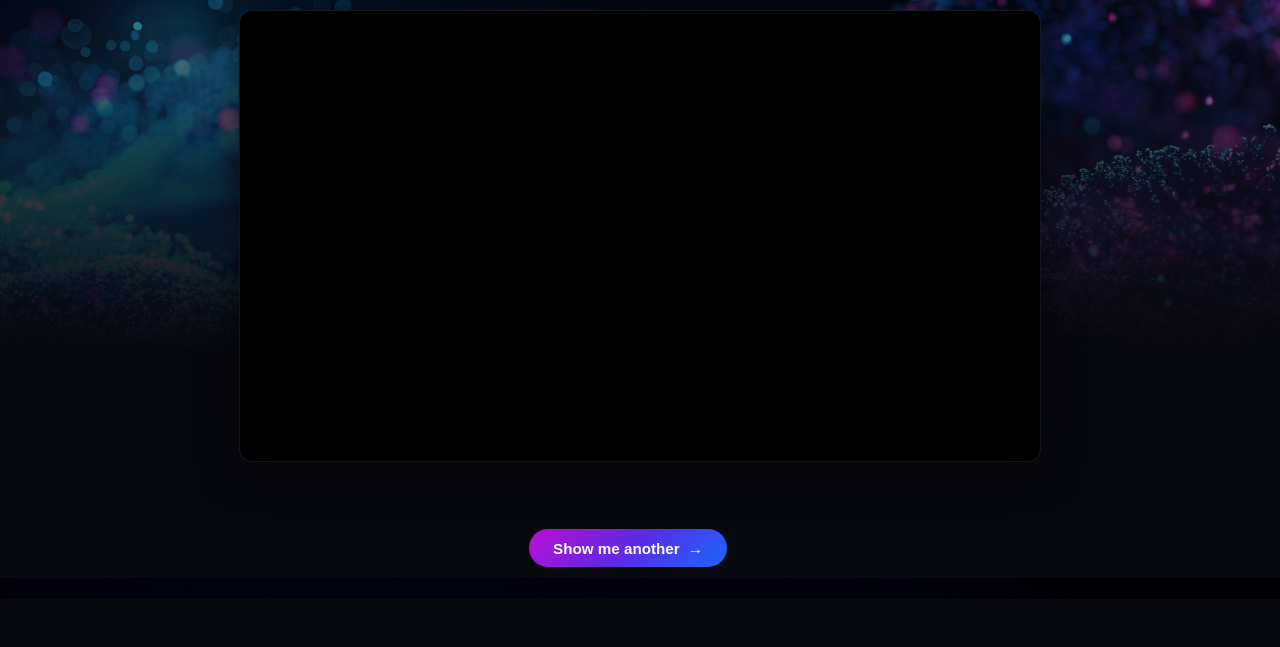
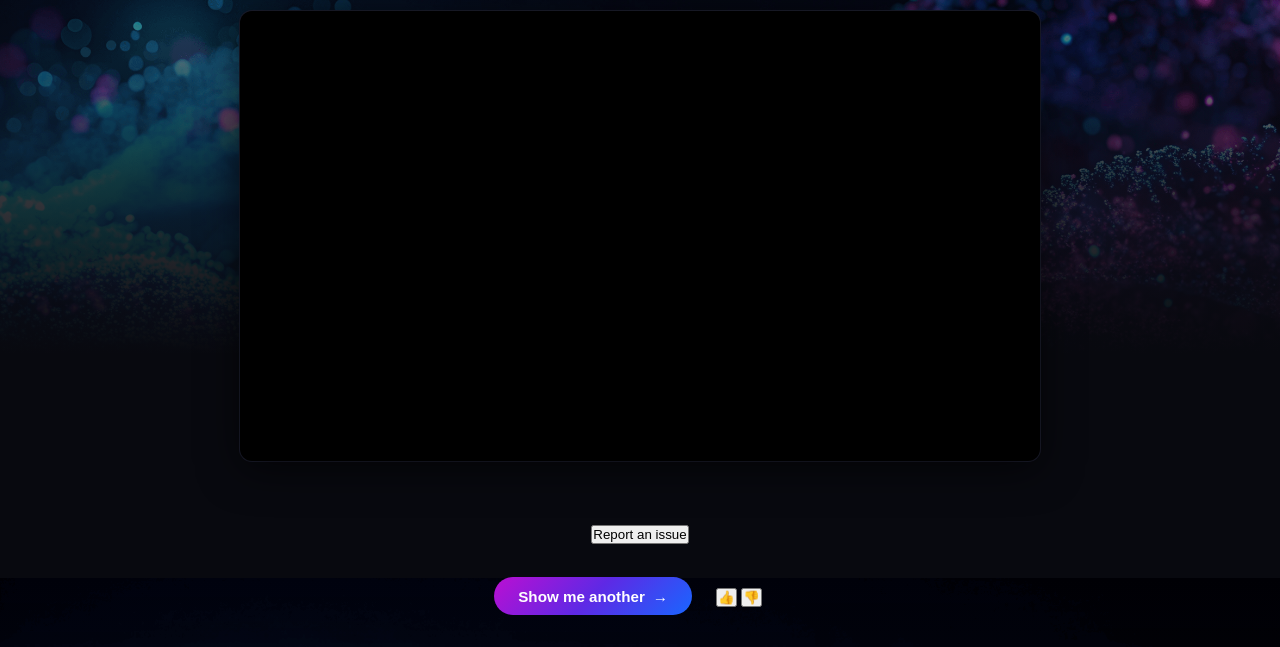
Before and after one commit to agardnerIT/dtbytesmicrosite, a plain HTML site: page index.html in a window 1280 px wide. Shown: the part 222-869 px from the top of the page. Before the commit the page ends 821 px from the top, so only its background shows below. Drawn offline with Linux system fonts and the light colour scheme.

Commit message:
Update index.html

```diff
--- a/index.html
+++ b/index.html
@@ -5,6 +5,7 @@
   <meta name="viewport" content="width=device-width, initial-scale=1.0">
   <title>Dynatrace in 60 Seconds</title>
   <link rel="stylesheet" href="style.css">
+  <script type="text/javascript" src="https://js-cdn.dynatrace.com/jstag/145e12d594f/bf64904yne/3b3fac1a3ffb5d9d_complete.js" crossorigin="anonymous"></script>
 </head>
 <body>
   <div class="page">
@@ -23,17 +24,29 @@
         <div id="keywords" class="keywords"></div>
         <p id="excerpt" class="excerpt"></p>
       </div>
+
+      <div class="report-row">
+        <button id="report-trigger" class="report-trigger" aria-haspopup="dialog">
+          Report an issue
+        </button>
+      </div>
     </main>
 
     <footer class="footer">
       <button id="next-btn" class="next-btn" aria-label="Show next clip">
         Show me another <span class="arrow">→</span>
       </button>
+      <div id="rating-bar" class="rating-bar" aria-label="Rate this clip">
+        <button id="rate-up"   class="rate-btn" aria-label="Thumbs up"   data-value="up">👍</button>
+        <button id="rate-down" class="rate-btn" aria-label="Thumbs down" data-value="down">👎</button>
+      </div>
       <span id="counter" class="counter"></span>
     </footer>
 
   </div>
 
+  <div id="toast" class="toast" role="status" aria-live="polite"></div>
+
   <script src="data/segments.js"></script>
   <script src="app.js"></script>
 </body>
```
